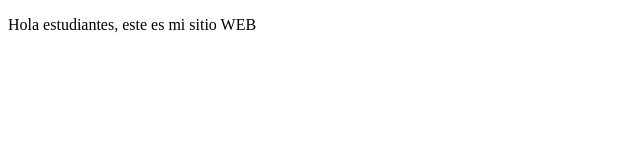
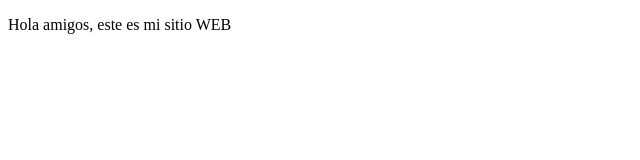
Before and after one commit to moixcayam/DemoProyectoPreWork, a plain HTML site: page index.html in a window 1280 px wide. Shown: the full height of the page, 0-640 px from the left. Drawn offline with Linux system fonts and the light colour scheme.

Commit message:
Cambios agregamos amigos

```diff
--- a/index.html
+++ b/index.html
@@ -8,8 +8,9 @@
 </head>
 <body>
     <p>
-        Hola estudiantes,
+        Hola amigos,
         este es mi sitio WEB
+
     </p>
 </body>
 </html>
```
